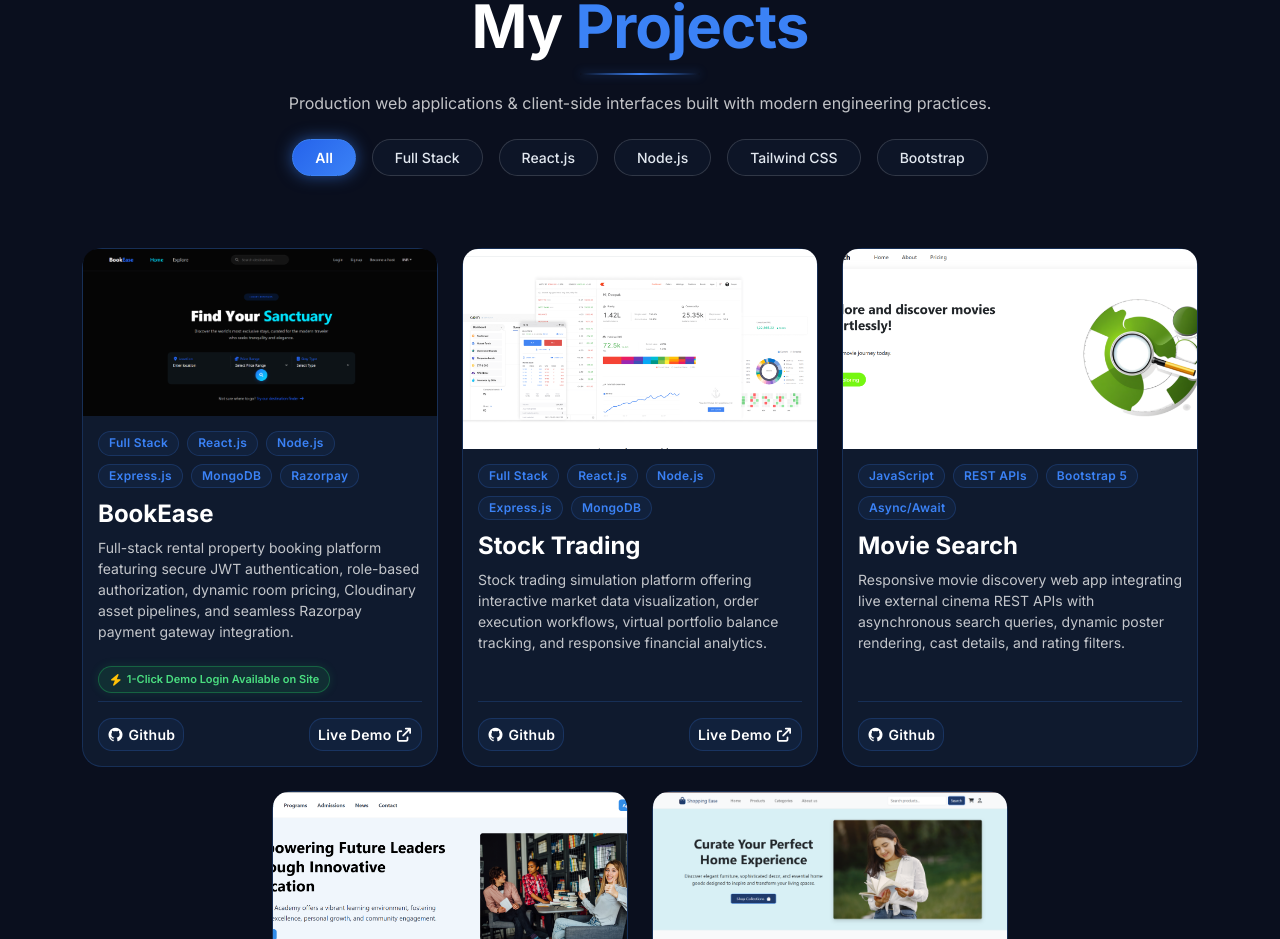
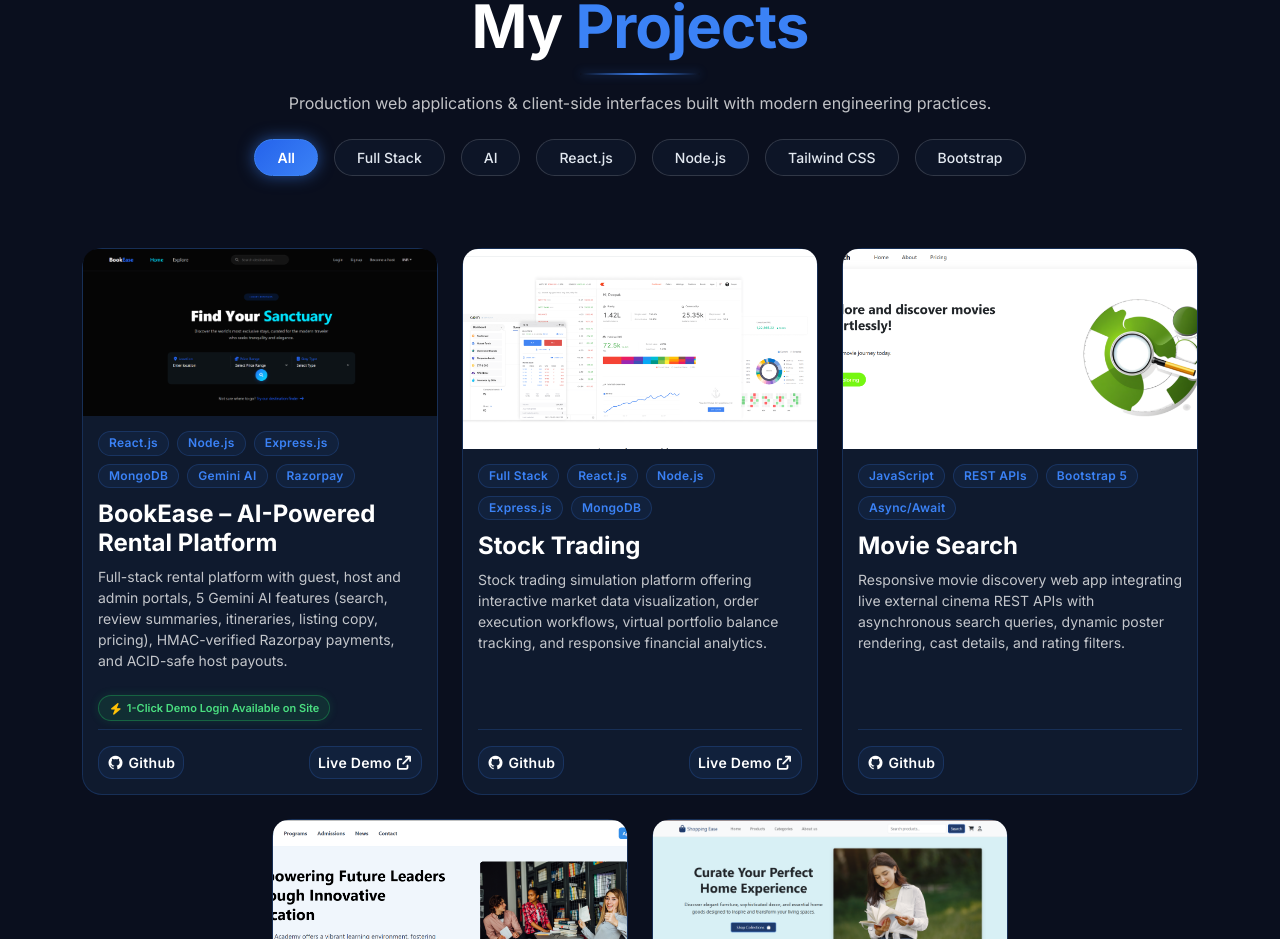
Before and after one commit to Rakshit-maheshwari-rm/Portfolio, a React (Vite) app: page / in a window 1280 px wide. Shown: the part 4062-5001 px from the top of the page. Built offline with nearby package versions, Linux system fonts and the light colour scheme.

Commit message:
Update project details and categories in Projects.jsx

```diff
--- a/src/pages/Projects.jsx
+++ b/src/pages/Projects.jsx
@@ -3,11 +3,11 @@ import { useState } from "react";
 const initialProjects = [
     {
         id: 1,
-        title: "BookEase",
+        title: "BookEase – AI-Powered Rental Platform",
         image: "/projects/bookease.png",
-        badges: ["Full Stack", "React.js", "Node.js", "Express.js", "MongoDB", "Razorpay"],
-        category: ["React", "Node.js", "Full Stack"],
-        description: "Full-stack rental property booking platform featuring secure JWT authentication, role-based authorization, dynamic room pricing, Cloudinary asset pipelines, and seamless Razorpay payment gateway integration.",
+        badges: ["React.js", "Node.js", "Express.js", "MongoDB", "Gemini AI", "Razorpay"],
+        category: ["React", "Node.js", "Full Stack", "AI"],
+        description: "Full-stack rental platform with guest, host and admin portals, 5 Gemini AI features (search, review summaries, itineraries, listing copy, pricing), HMAC-verified Razorpay payments, and ACID-safe host payouts.",
         demoPill: "1-Click Demo Login Available on Site",
         githubUrl: "https://github.com/Rakshit-maheshwari-rm/BookEase",
         liveDemoUrl: "https://bookease-omur.onrender.com"
@@ -54,7 +54,7 @@ const initialProjects = [
     }
 ];
 
-const categories = ["All", "Full Stack", "React.js", "Node.js", "Tailwind CSS", "Bootstrap"];
+const categories = ["All", "Full Stack", "AI", "React.js", "Node.js", "Tailwind CSS", "Bootstrap"];
 
 function Projects() {
     const [projects] = useState(initialProjects);
```
